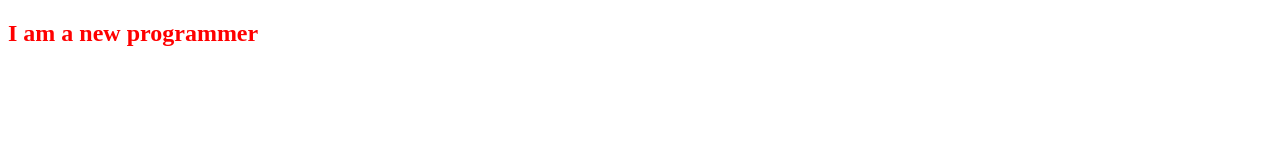
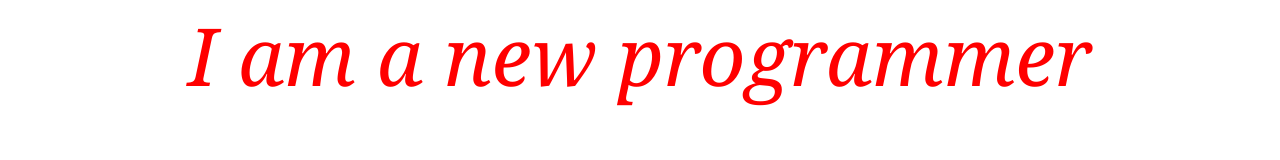
Before and after one commit to habibmahi/html-css-conceptual, a plain HTML site: page index.html in a window 1280 px wide. Drawn offline with Linux system fonts and the light colour scheme.

Commit message:
created section with heading

```diff
--- a/index.html
+++ b/index.html
@@ -9,8 +9,11 @@
      <!-- <link rel="shortcut icon" href="https://img.icons8.com/?size=96&id=20909&format=png" type="image/x-icon"> -->
 </head>
 <body>
+    <div id="heading-parentj">
 
     <h2>I am a new programmer</h2>
 
+    </div>
+
 </body>
 </html>
--- a/styles/style.css
+++ b/styles/style.css
@@ -1,3 +1,21 @@
+*{
+    margin: 0;
+    padding: 0;
+}
+
 h2{
     color: red;
-}
+    font-style: italic;
+    font-weight:lighter;
+    font-family: Georgia, 'Times New Roman', Times, serif;
+    font-size: 80px;
+    text-decoration: overline;
+    text-align: center;
+ }
+ #heading-parent{
+background-color: rgb(110, 34, 6);
+height: 600px;
+padding: 200px;
+width: 600px;
+margin:40px auto;
+ }
```
